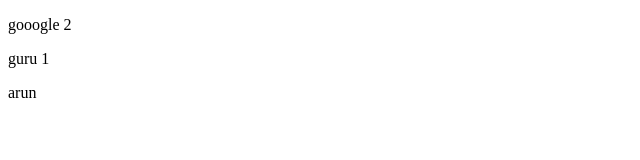
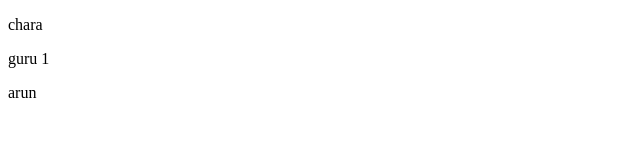
Before and after one commit to Theiva-123/surya, a plain HTML site: page index.html in a window 1280 px wide. Shown: the full height of the page, 0-640 px from the left. Drawn offline with Linux system fonts and the light colour scheme.

Commit message:
change chara

```diff
--- a/index.html
+++ b/index.html
@@ -7,7 +7,7 @@
     <title>Document</title>
 </head>
 <body>
-    <p>gooogle 2</p>
+    <p>chara</p>
     <p>guru 1</p>
     <p>arun</p>
 </body>
```
